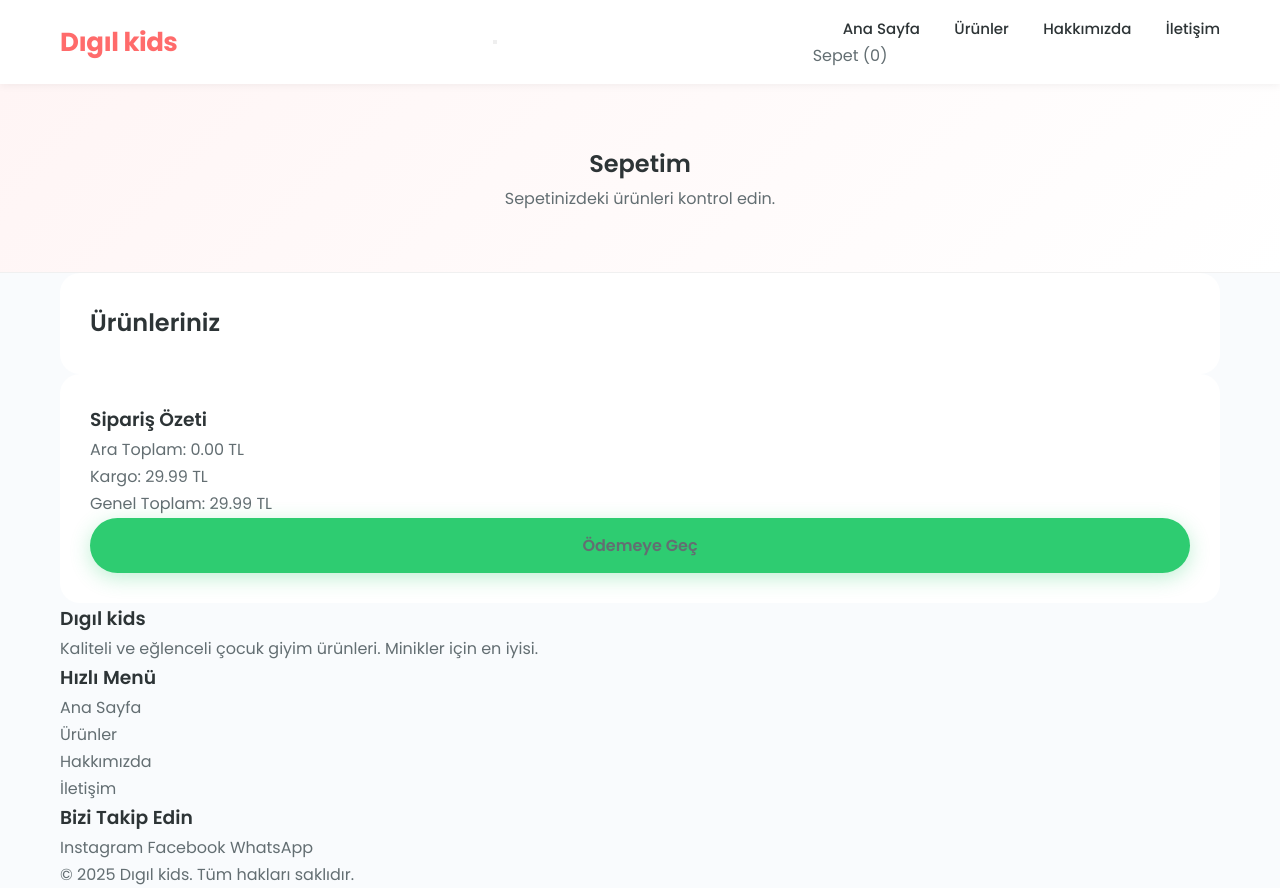
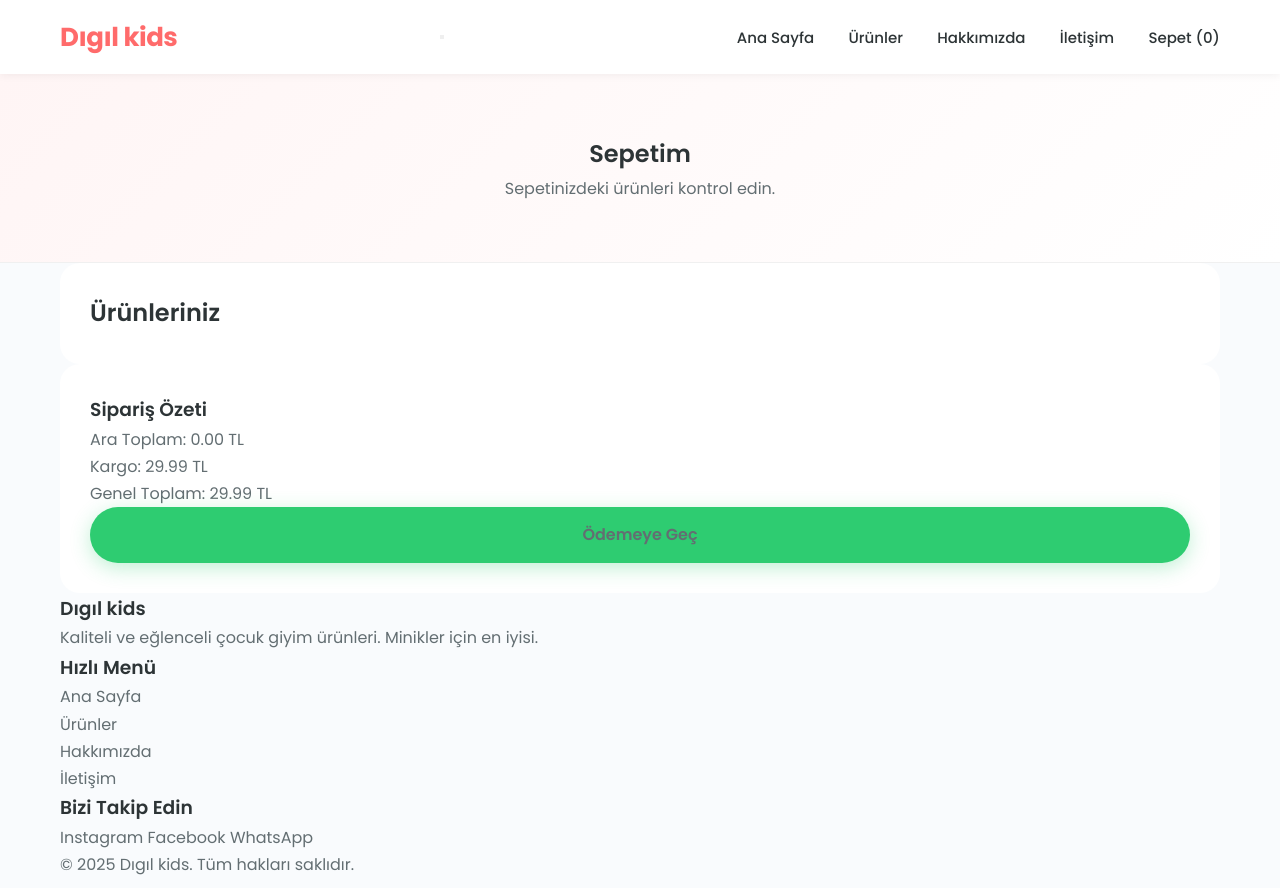
Before and after one commit to mustafacebi/Web_Project, a plain HTML site: page Deneme2YZ/sepet.html in a window 1280 px wide. Drawn offline with Linux system fonts and the light colour scheme.

Commit message:
sepet icon

```diff
--- a/Deneme2YZ/sepet.html
+++ b/Deneme2YZ/sepet.html
@@ -28,12 +28,9 @@
                         <li><a href="urunler.html">Ürünler</a></li>
                         <li><a href="hakkimizda.html">Hakkımızda</a></li>
                         <li><a href="iletisim.html">İletişim</a></li>
+                        <li><a href="sepet.html">Sepet (<span id="cart-count">0</span>)</a></li>
                     </ul>
                 </nav>
-
-                <div class="header-icons">
-                    <a href="sepet.html">Sepet (<span id="cart-count">0</span>)</a>
-                </div>
             </div> </div>
     </header>
 
```
